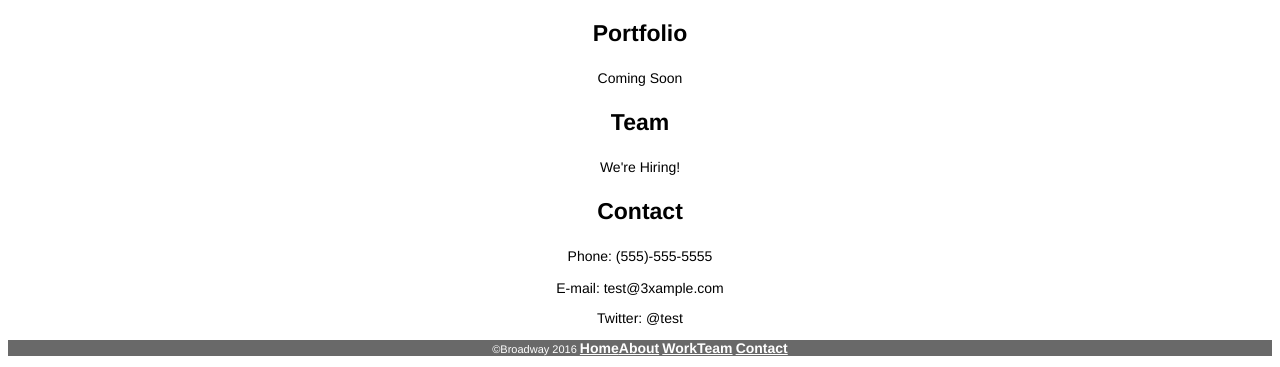
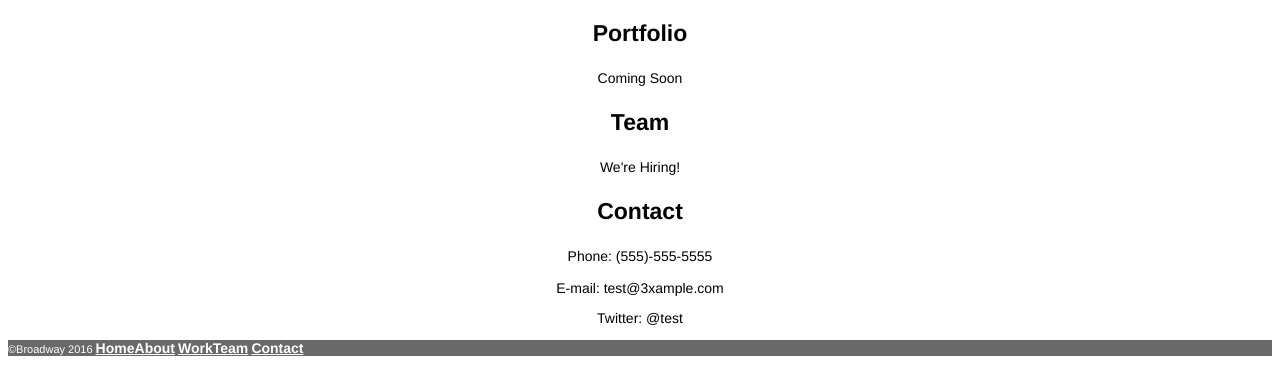
Before and after one commit to TramDang/Broadway, a plain HTML site: page index.html in a window 1280 px wide. Shown: the part 1701-2068 px from the top of the page. Drawn offline with Linux system fonts and the light colour scheme.

Commit message:
Review text align

```diff
--- a/resources/css/style.css
+++ b/resources/css/style.css
@@ -37,3 +37,6 @@ h3{
   }
   .footer a{font-size:14px
   }
+  .copyright{
+    text-align: left
+  }
```
